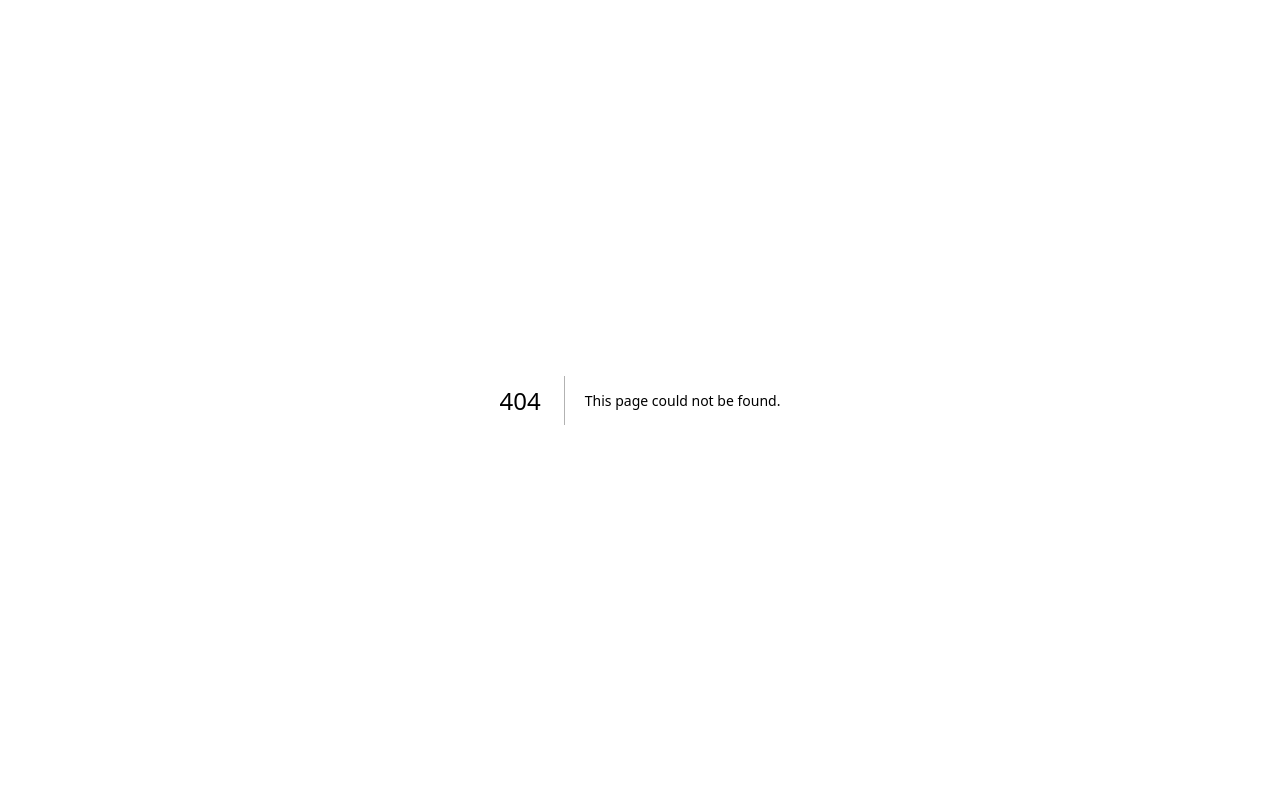
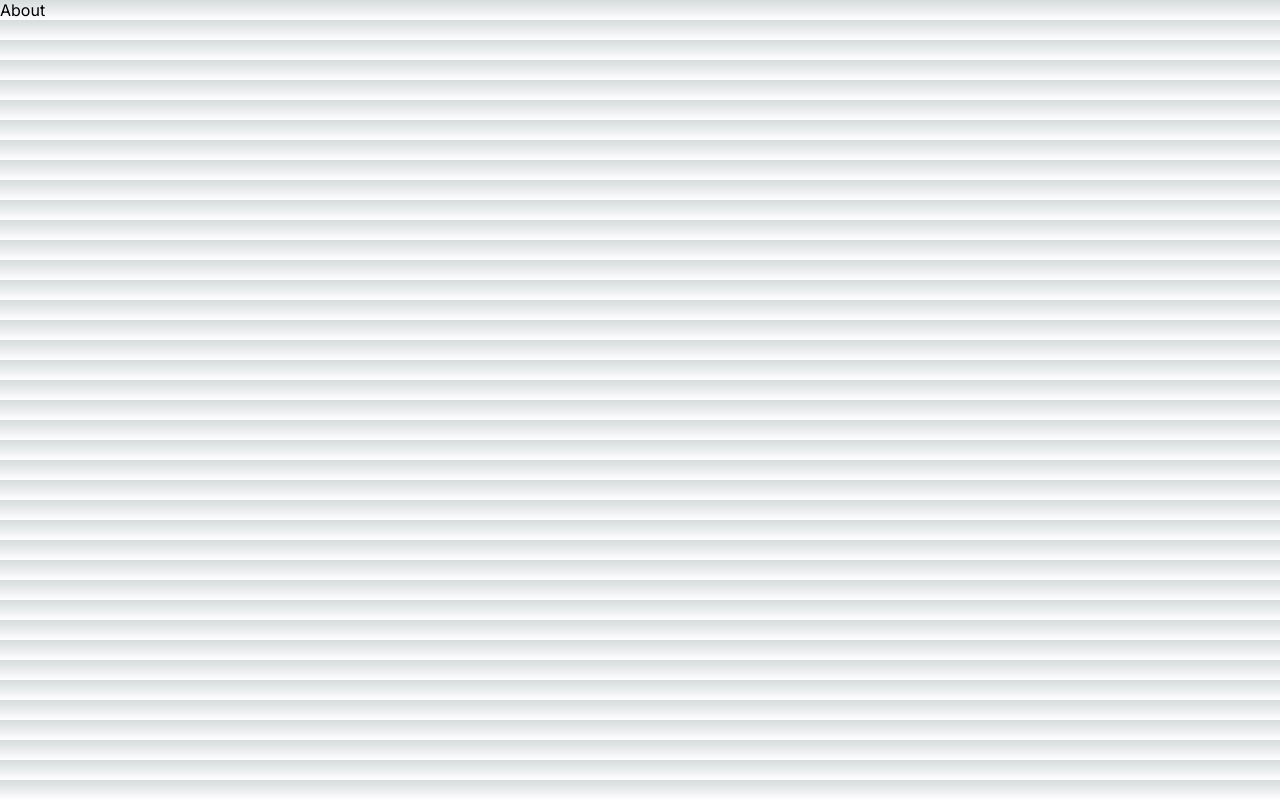
Before and after one commit to mukuldhiman20/my-portfolio, a Next.js app: page /about in a window 1280 px wide. Before the commit this address had no page. Built offline with nearby package versions, Linux system fonts and the light colour scheme.

Commit message:
first commit

```diff
--- /dev/null
+++ b/src/app/about/page.js
@@ -0,0 +1,3 @@
+export default function About() {
+    return <div>About</div>
+}
--- /dev/null
+++ b/src/components/hero.js
@@ -0,0 +1,3 @@
+export default function About() {
+    return <div>About</div>
+}
```
